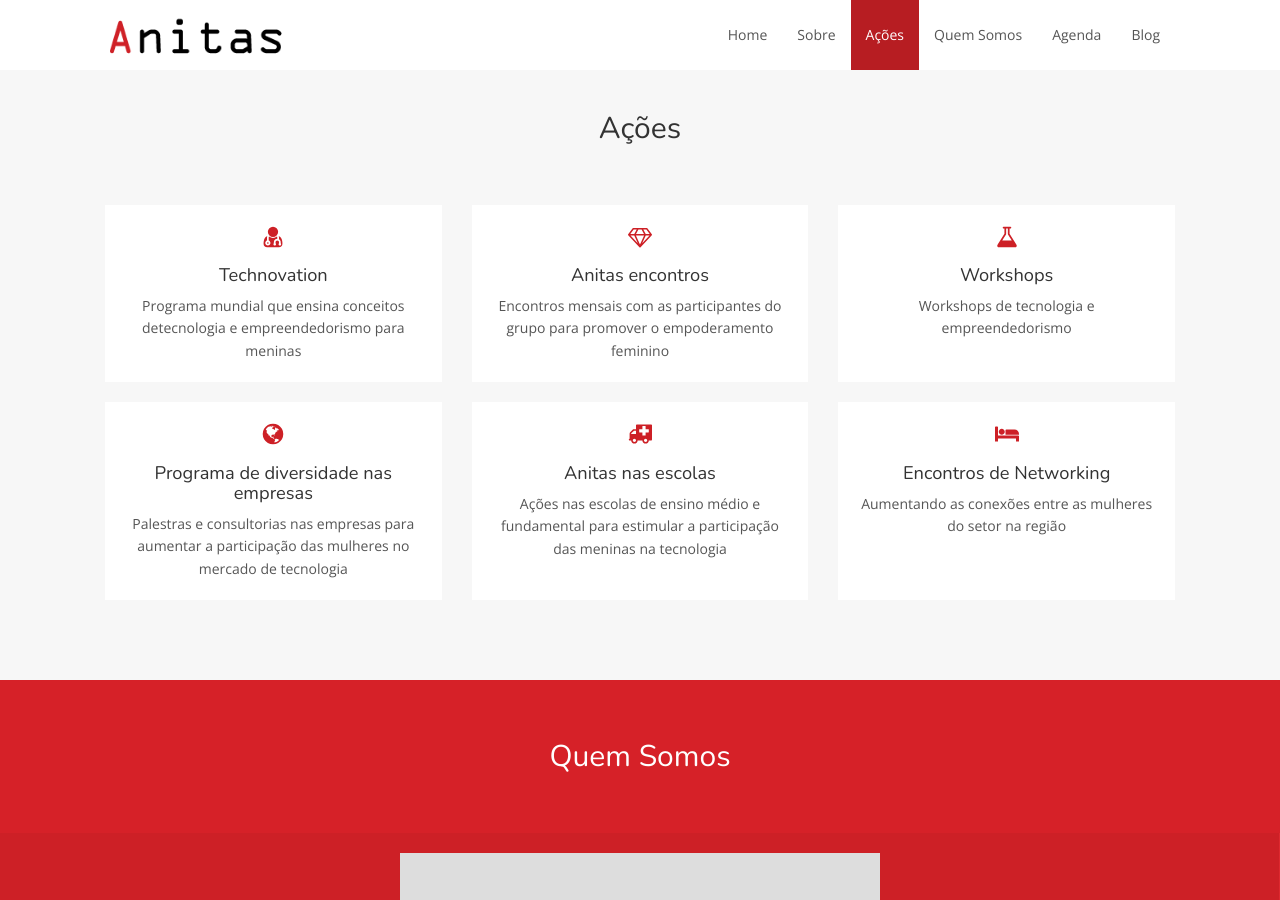
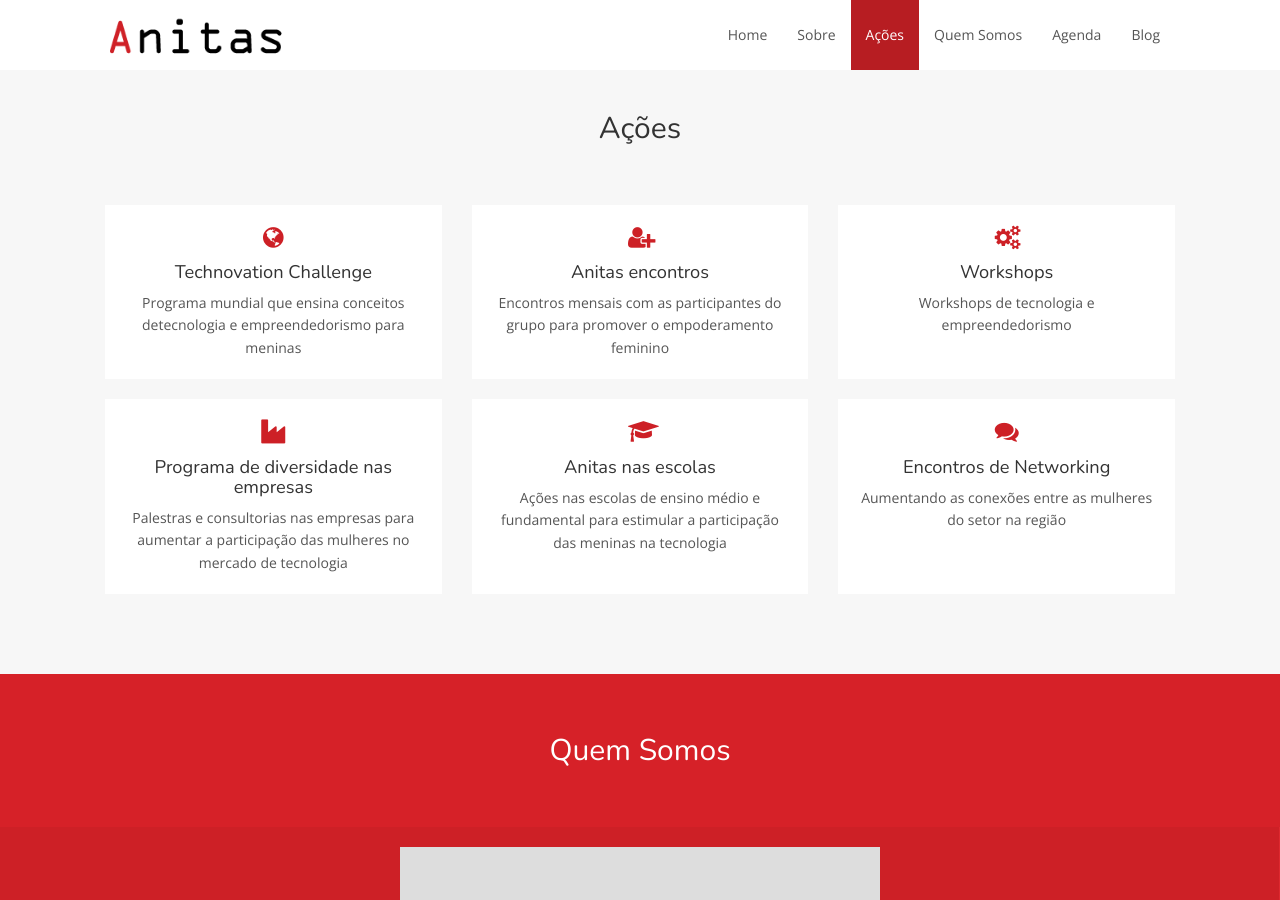
Before and after one commit to anitas/anitas.com.br, a Jekyll site: the page built from index.html, in a window 1280 px wide and 900 px high, scrolled down 1286 px. Built offline with Jekyll 4.4.1, drawn with Linux system fonts in a browser that asks for light colours; nearby versions of some CDN libraries.

Commit message:
Add Icons

```diff
--- a/_includes/doctype-head.html
+++ b/_includes/doctype-head.html
@@ -22,4 +22,5 @@
 
     <!-- Favicon -->
     <link rel="shortcut icon" href="{{ "/favicon.png" | prepend: site.baseurl }}">
+    <link rel="stylesheet" href="https://maxcdn.bootstrapcdn.com/font-awesome/4.4.0/css/font-awesome.min.css">
 </head>
--- a/index.html
+++ b/index.html
@@ -42,7 +42,7 @@ layout: default
                 <div class="media">
                     <div class="media-left">
                         <div class="boxed-icon">
-                            <svg class="icon icon-heart"><use xlink:href="#icon-group"></use></svg>
+                            <i class="icon fa fa-group fa-2x"></i>
                         </div>
                     </div>
                     <div class="media-body">
@@ -54,7 +54,7 @@ layout: default
                 <div class="media">
                     <div class="media-left">
                         <div class="boxed-icon">
-                            <svg class="icon icon-medkit"><use xlink:href="#icon-laptop"></use></svg>
+                            <i class="icon fa fa-laptop fa-2x"></i>
                         </div>
                     </div>
                     <div class="media-body">
@@ -66,7 +66,7 @@ layout: default
                 <div class="media">
                     <div class="media-left">
                         <div class="boxed-icon">
-                            <svg class="icon icon-medkit"><use xlink:href="#icon-female"></use></svg>
+                            <i class="icon fa fa-female fa-2x"></i>
                         </div>
                     </div>
                     <div class="media-body">
@@ -76,12 +76,14 @@ layout: default
                         <p>Mulheres que ainda não conhecem todas as possibilidades da TI.</p>
                     </div>
                 </div>
+
                 <div class="media">
                     <div class="media-left">
                         <div class="boxed-icon">
-                            <svg class="icon icon-medkit"><use xlink:href="#icon-comment"></use></svg>
+                            <i class="icon fa fa-comment fa-2x"></i>
                         </div>
                     </div>
+
                     <div class="media-body">
                         <h4>O que fazemos?</h4>
                         <p>O Anitas é um espaço seguro para mulheres trocarem conhecimentos, experiências, dúvidas e ideias. Para isso, organizamos cursos, workshops, palestras e participamos de iniciativas que buscam, de alguma maneira, incluir as mulheres na área de tecnologia e/ou empreendedorismo. O objetivo é assumir um posicionamento mais ativo e transformador das nossas realidades.</p>
@@ -104,12 +106,12 @@ layout: default
         <h2 class="section-title">Ações</h2>
 
         <div class="row">
-            {% for acoes in site.data.acoes %}
+            {% for acao in site.data.acoes %}
                 <div class="col-sm-6 col-md-4">
                     <div class="icon-box">
-                        <svg class="icon {{ acoes.icon }}"><use xlink:href="#{{ acoes.icon }}"></use></svg>
-                        <h4>{{ acoes.title }}</h4>
-                        <p>{{ acoes.description }}</p>
+                        <i class="icon fa fa-{{ acao.icon}} fa-2x"></i>
+                        <h4>{{ acao.title }}</h4>
+                        <p>{{ acao.description }}</p>
                     </div>
                 </div>
             {% endfor %}
```
Also changed, not shown: TODO.md (+1 -1 lines), _data/acoes.yml (+7 -7 lines).
